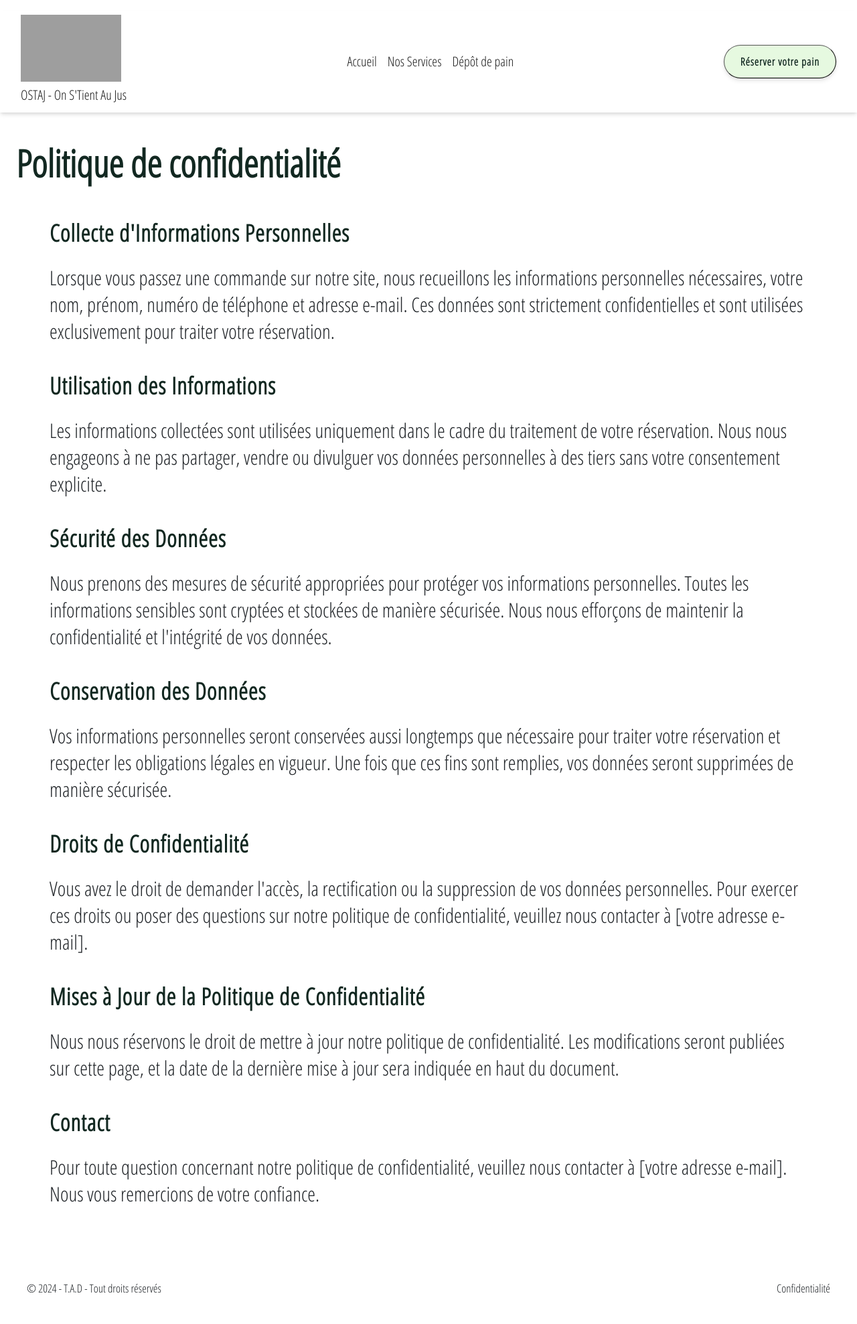
After one commit to Akatiou/Ostaj, a Symfony app: template templates/home/confidentialite.html.twig in a window 1280 px wide. The commit adds this page. Shown: the whole page at 67% size. Run offline with Twig, Linux system fonts and the light colour scheme; the template is opened without the code that fills it, so the values that code supplies are empty; some libraries are stand-ins or nearby versions; grey boxes are pictures that could not be loaded.

Commit message:
Ajout de la page politique de confidentialite, et quelques corrections ci et la

```diff
--- /dev/null
+++ b/public/css/home/confidentialite.css
@@ -0,0 +1,60 @@
+.page-confidentialite {
+    width: 100%;
+    display: flex;
+    flex-direction: column;
+    align-items: center;
+    padding-top: 210px;
+    padding-bottom: 60px;
+}
+
+.confidentialite-content {
+    width: 100%;
+    max-width: 1400px;
+    display: flex;
+    flex-direction: column;
+    padding: 0px 24px;
+}
+
+.Confidentialite-titre1 {
+    color: rgb(18, 40, 33);
+    width: 100%;
+    font-size: 56px;
+    max-width: 1000px;
+    font-style: normal;
+    font-weight: 600;
+    align-self: flex-start;
+    padding-bottom: 24px;
+}
+
+.confidentialite-paragraphe {
+    gap: 30px;
+    flex: 1;
+    display: flex;
+    align-items: center;
+    padding: 24px 50px;
+    flex-direction: column;
+}
+
+.confidentialite-contenue {
+    width: 100%;
+    display: flex;
+    flex-direction: column;
+}
+
+.confidentialite-sous-titre {
+    color: rgba(18, 40, 33, 1);
+    font-size: 35px;
+    font-style: normal;
+    font-weight: 600;
+    line-height: 30px;
+    letter-spacing: 1px;
+    align-self: flex-start;
+    padding-bottom: 24px;
+}
+
+.confidentialite-text {
+    font-size: 30px;
+    font-style: normal;
+    font-weight: 500;
+    line-height: 40px;
+}
--- a/templates/base.html.twig
+++ b/templates/base.html.twig
@@ -32,7 +32,6 @@
         <link href="{{ asset('vendor/boxicons/css/boxicons.min.css') }}" rel="stylesheet">
         <link href="{{ asset('vendor/venobox/venobox.css') }}" rel="stylesheet">
         <link href="{{ asset('vendor/owl.carousel/assets/owl.carousel.min.css') }}" rel="stylesheet">
-        <link href="{{ asset('/vendor/aos/aos.css') }}" rel="stylesheet">
 
         <!-- Link data-aos (CSS) -->
         <link href="https://unpkg.com/aos@2.3.1/dist/aos.css" rel="stylesheet">
@@ -57,7 +56,7 @@
             <header class="fixed-top navHeader">
                 <nav class="container navbar navbar-expand-lg navbar-light navbarWrapper">
                     <div class="container-fluid">
-                        <a class="navbar-brand home-branding p-0" href="#">
+                        <a class="navbar-brand home-branding p-0" href="{{ path('home') }}">
                             <img src="{{ asset('images/Ostaj.png') }}" class="d-block mx-auto nav-logo" id="logo-navbar" alt="Logo de la marque, un petit garçon souriant, tenant un verre de jus frai dans une main, et qui fait un signe de l'autre main">
                             <h2 class="navbar-brand text-center m-0 navbar-title" id="titre-navbar">OSTAJ - On S'Tient Au Jus</h2>
                         </a>
@@ -67,7 +66,7 @@
                         <div class="collapse navbar-collapse justify-content-md-center" id="navbarNavDropdown">
                             <ul class="navbar-nav">
                                 <li class="nav-item">
-                                    <a class="nav-link" aria-current="page" href="#">Accueil</a>
+                                    <a class="nav-link" aria-current="page" href="{{ path('home') }}">Accueil</a>
                                 </li>
                                 <li class="nav-item">
                                     <a class="nav-link" href="#les-services">Nos Services</a>
@@ -125,8 +124,8 @@
                 <div class="footer-inner">
                     <div>© 2024 - T.A.D - Tout droits réservés</div>
                     <div class="footer-links">
-                        <a class="footer-link" href="confidentialite.html">Confidentialité</a>
-                        <a class="footer-link">Mentions légales</a>
+                        <a class="footer-link" href="{{ path('politique_confidentialite') }}">Confidentialité</a>
+                        <!-- <a class="footer-link">Mentions légales</a> -->
                     </div>
                 </div>
             </div>
@@ -151,7 +150,6 @@
 <script src="{{ asset('vendor/venobox/venobox.min.js') }}"></script>
 <script src="{{ asset('vendor/owl.carousel/owl.carousel.min.js') }}"></script>
 <script src="{{ asset('vendor/typed.js/typed.min.js') }}"></script>
-<script src="{{ asset('vendor/aos/aos.js') }}"></script>
 
 <!-- Template Main JS File -->
 <script src="{{ asset('js/main.js') }}"></script>
@@ -170,6 +168,8 @@
     }
 </script>
 <script>
-    AOS.init();
+    AOS.init({
+        easing: 'ease-in-sine',
+    });
 </script>
 {% block javascripts %}{% endblock %}
--- /dev/null
+++ b/templates/home/confidentialite.html.twig
@@ -0,0 +1,87 @@
+{% extends 'base.html.twig' %}
+
+{% block title %}OSTAJ - On S'Tient Au Jus !{% endblock %}
+
+{% block stylesheets %}{% endblock %}
+
+{% block css %}
+<link rel="stylesheet" type="text/css" href="{{ asset('css/home/confidentialite.css') }}">
+{% endblock %}
+
+{% block body %}
+
+
+
+<section class="page-confidentialite">
+    <div class="confidentialite-content">
+        <h2 class="Confidentialite-titre1">Politique de confidentialité</h2>
+
+        <div class="confidentialite-paragraphe">
+            <div class="confidentialite-contenue">
+                <h3 class="confidentialite-sous-titre">
+                    Collecte d'Informations Personnelles
+                </h3>
+                <p class="confidentialite-text">
+                    Lorsque vous passez une commande sur notre site, nous recueillons les informations personnelles nécessaires, votre nom, prénom, numéro de téléphone et adresse e-mail. Ces données sont strictement confidentielles et sont utilisées exclusivement pour traiter
+                    votre réservation.
+                </p>
+            </div>
+
+            <div class="confidentialite-contenue">
+                <h3 class="confidentialite-sous-titre">
+                    Utilisation des Informations
+                </h3>
+                <p class="confidentialite-text">
+                    Les informations collectées sont utilisées uniquement dans le cadre du traitement de votre réservation. Nous nous engageons à ne pas partager, vendre ou divulguer vos données personnelles à des tiers sans votre consentement explicite.
+                </p>
+            </div>
+
+            <div class="confidentialite-contenue">
+                <h3 class="confidentialite-sous-titre">
+                    Sécurité des Données
+                </h3>
+                <p class="confidentialite-text">
+                    Nous prenons des mesures de sécurité appropriées pour protéger vos informations personnelles. Toutes les informations sensibles sont cryptées et stockées de manière sécurisée. Nous nous efforçons de maintenir la confidentialité et l'intégrité de vos données.
+                </p>
+            </div>
+
+            <div class="confidentialite-contenue">
+                <h3 class="confidentialite-sous-titre">
+                    Conservation des Données
+                </h3>
+                <p class="confidentialite-text">
+                    Vos informations personnelles seront conservées aussi longtemps que nécessaire pour traiter votre réservation et respecter les obligations légales en vigueur. Une fois que ces fins sont remplies, vos données seront supprimées de manière sécurisée.
+                </p>
+            </div>
+
+            <div class="confidentialite-contenue">
+                <h3 class="confidentialite-sous-titre">
+                    Droits de Confidentialité
+                </h3>
+                <p class="confidentialite-text">
+                    Vous avez le droit de demander l'accès, la rectification ou la suppression de vos données personnelles. Pour exercer ces droits ou poser des questions sur notre politique de confidentialité, veuillez nous contacter à [votre adresse e-mail].
+                </p>
+            </div>
+
+            <div class="confidentialite-contenue">
+                <h3 class="confidentialite-sous-titre">
+                    Mises à Jour de la Politique de Confidentialité
+                </h3>
+                <p class="confidentialite-text">
+                    Nous nous réservons le droit de mettre à jour notre politique de confidentialité. Les modifications seront publiées sur cette page, et la date de la dernière mise à jour sera indiquée en haut du document.
+                </p>
+            </div>
+
+            <div class="confidentialite-contenue">
+                <h3 class="confidentialite-sous-titre">
+                    Contact
+                </h3>
+                <p class="confidentialite-text">
+                    Pour toute question concernant notre politique de confidentialité, veuillez nous contacter à [votre adresse e-mail]. Nous vous remercions de votre confiance.
+                </p>
+            </div>
+        </div>
+    </div>
+</section>
+
+{% endblock %}
```
Also changed, not shown: public/css/home/home.css (+20 -37 lines), public/css/index.css (+69 -0 lines), public/css/style.css (+12 -179 lines), src/Controller/HomeController.php (+12 -0 lines), templates/home/home.html.twig (+38 -38 lines).
